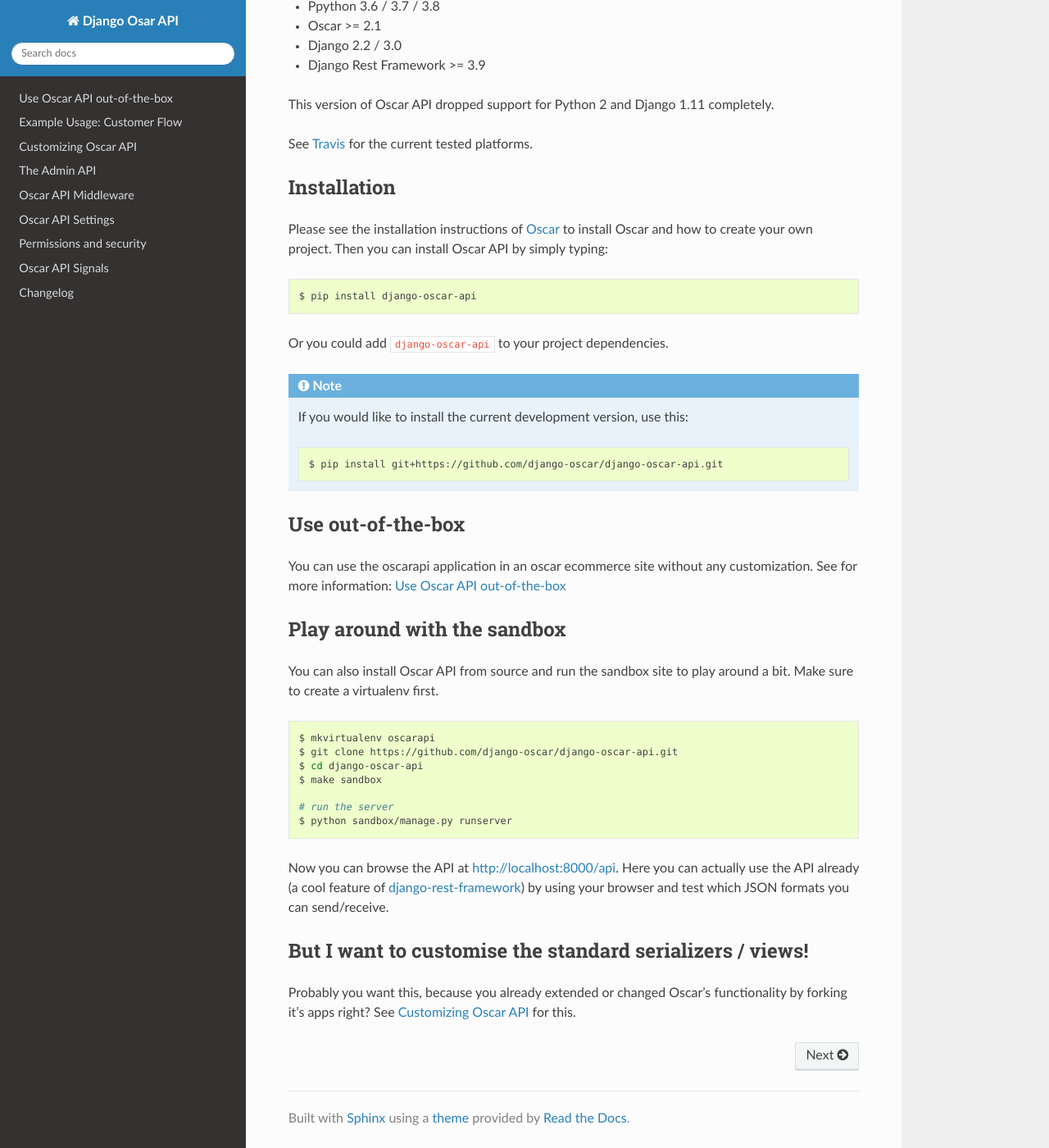
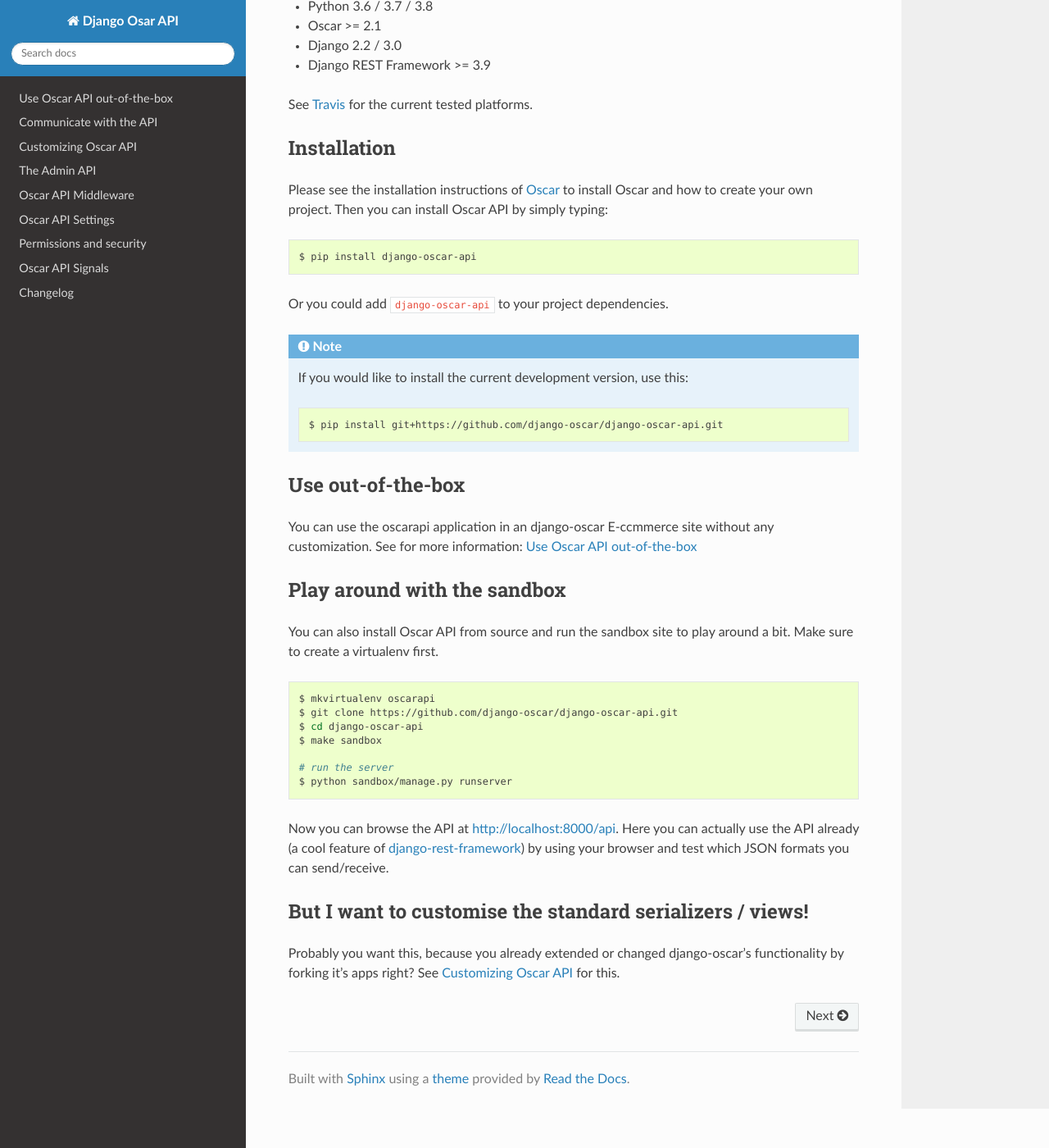
Before and after one commit to django-oscar/django-oscar-api, a Sphinx documentation site: the page built from docs/source/index.rst, in a window 1280 px wide and 1400 px high, scrolled down 316 px. Shown: the whole window at 82% size. Built offline with Sphinx 7.4.7 and the Read the Docs theme 2.0.0, drawn with Linux system fonts in a browser that asks for light colours.

Commit message:
Updated and improved documentation build and fixed some typos

```diff
--- a/docs/source/changelog.rst
+++ b/docs/source/changelog.rst
@@ -75,8 +75,8 @@
  * `#168 <https://github.com/django-oscar/django-oscar-api/pull/168>`_ Serializers consistency improvements (samitnuk)
 
 Features:
- * `#157 <https://github.com/django-oscar/django-oscar-api/pull/157>`_ introduced ``get_api_class`` and ``get_api_classes`` for easier customisation of Oscar API. See the `Updated documentation <https://django-oscar-api.readthedocs.io/en/latest/usage/customizing_oscarapi.html>`_ about this topic.
- * `#158 <https://github.com/django-oscar/django-oscar-api/pull/158>`_ introduced the *Admin API* which makes it possible to manage Oscar entities via the API. Think of Product / Productclass / Category creation and managing. See the `Admin API documentation <https://django-oscar-api.readthedocs.io/en/latest/usage/the_admin_api.html>`_ about this topic.
+ * `#157 <https://github.com/django-oscar/django-oscar-api/pull/157>`_ introduced ``get_api_class`` and ``get_api_classes`` for easier customisation of Oscar API. See the `Updated documentation <https://django-oscar-api.readthedocs.io/en/latest/topics/customizing_oscarapi.html>`_ about this topic.
+ * `#158 <https://github.com/django-oscar/django-oscar-api/pull/158>`_ introduced the *Admin API* which makes it possible to manage Oscar entities via the API. Think of Product / Productclass / Category creation and managing. See the `Admin API documentation <https://django-oscar-api.readthedocs.io/en/latest/topics/the_admin_api.html>`_ about this topic.
 
 Some noticable features and changes of `#158 <https://github.com/django-oscar/django-oscar-api/pull/158>`_:
  * `#126 <https://github.com/django-oscar/django-oscar-api/pull/126>`_ Added a *Category API*
--- a/docs/source/index.rst
+++ b/docs/source/index.rst
@@ -13,12 +13,10 @@
 
 Requirements:
 -------------
-- Ppython 3.6 / 3.7 / 3.8
+- Python 3.6 / 3.7 / 3.8
 - Oscar >= 2.1
 - Django 2.2 / 3.0
-- Django Rest Framework >= 3.9
-
-This version of Oscar API dropped support for Python 2 and Django 1.11 completely.
+- Django REST Framework >= 3.9
 
 See `Travis`_ for the current tested platforms.
 
@@ -51,7 +49,7 @@
 Use out-of-the-box
 ------------------
 
-You can use the oscarapi application in an oscar ecommerce site without any customization. See for more information: :doc:`/usage/outofthebox`
+You can use the oscarapi application in an django-oscar E-ccmmerce site without any customization. See for more information: :doc:`/topics/outofthebox`
 
 
 .. _django-oscar-sandbox:
@@ -76,21 +74,21 @@
 But I want to customise the standard serializers / views!
 ---------------------------------------------------------
 
-Probably you want this, because you already extended or changed Oscar's functionality by forking it's apps right? See :doc:`/usage/customizing_oscarapi` for this.
+Probably you want this, because you already extended or changed django-oscar's functionality by forking it's apps right? See :doc:`/topics/customizing_oscarapi` for this.
 
 
 .. toctree::
    :hidden:
    :maxdepth: 1
 
-   usage/outofthebox
-   usage/communicate_with_the_api
-   usage/customizing_oscarapi
-   usage/the_admin_api
-   usage/middleware
-   usage/settings
-   usage/permissions
-   usage/signals
+   topics/outofthebox
+   topics/communicate_with_the_api
+   topics/customizing_oscarapi
+   topics/the_admin_api
+   topics/middleware
+   topics/settings
+   topics/permissions
+   topics/signals
    changelog.rst
 
 .. Indices and tables
--- a/docs/source/usage/communicate_with_the_api.rst
+++ b/docs/source/topics/communicate_with_the_api.rst
@@ -1,6 +1,6 @@
-============================
-Example Usage: Customer Flow
-============================
+========================
+Communicate with the API
+========================
 When you browse through the API (see also the :ref:`django-oscar-sandbox` section), most of the things are already pretty clear in terms how you can communicate with the API. In the following examples we use the python `requests`_ package to demonstate how the API works.
 
 .. _`requests`: http://docs.python-requests.org/
@@ -432,7 +432,7 @@
       }
 
 .. note::
-    In the checkout view of Oscar, the function ``handle_successful_order`` is called after placing an order. This sends the order confirmation message, flushes your session and sends the ``post_checkout`` signal. The Oscar API checkout view is not calling this method by design. If you would like to send a confirmation message (or other stuff you need to do) after placing an order you can subscribe to the ``oscarapi_post_checkout`` signal, see :doc:`/usage/signals`.
+    In the checkout view of Oscar, the function ``handle_successful_order`` is called after placing an order. This sends the order confirmation message, flushes your session and sends the ``post_checkout`` signal. The Oscar API checkout view is not calling this method by design. If you would like to send a confirmation message (or other stuff you need to do) after placing an order you can subscribe to the ``oscarapi_post_checkout`` signal, see :doc:`/topics/signals`.
 
 .. note::
     An extension on top of django-oscar-api providing a more flexible checkout API with a pluggable payment methods
--- a/docs/source/usage/outofthebox.rst
+++ b/docs/source/topics/outofthebox.rst
@@ -42,4 +42,4 @@
 
 There are some middleware classes shipped with Oscar API which can be useful for your project. For example, we have seen in practice that it can be useful to mix plain Oscar and the API (fill your basket with the API and use plain Oscar views for checkout).
 
-See the :doc:`/usage/middleware` section for more information.
+See the :doc:`/topics/middleware` section for more information.
--- a/docs/source/usage/settings.rst
+++ b/docs/source/topics/settings.rst
@@ -17,8 +17,7 @@
 -----------------------------------
 Default: ``False``
 
-The ``Login`` view (``GET``) and the ``owner`` field in the ``BasketSerializer``and ``CheckoutSerializer`` expose user details, like username and email address. With this setting you can enable/disable this behaviour.
-
+The ``Login`` view (``GET``) and the ``owner`` field in the ``BasketSerializer`` and ``CheckoutSerializer`` expose user details, like username and email address. With this setting you can enable/disable this behaviour.
 
 ``OSCARAPI_ENABLE_REGISTRATION``
 --------------------------------
--- a/docs/source/usage/the_admin_api.rst
+++ b/docs/source/topics/the_admin_api.rst
@@ -12,7 +12,7 @@
 
 To gain access to the *Admin API* you will beed to be a staff user (``IsAdminUser`` in `DRF`_). The ``APIAdminPermission`` (see also :ref:`permissions-label`) is used to grant access to the different models in the *Admin API* and what you can do with them. So if you only have the *view* and *edit permissions* for the ``Product`` model you are only allowed to view and edit products. To delete products you need the *delete* permission as well.
 
-Default this permission is inherited from `DjangoModelPermissions`_ with the addition that it respects the *view* permissions as well. You can customize this as described in :doc:`/usage/customizing_oscarapi`.
+Default this permission is inherited from `DjangoModelPermissions`_ with the addition that it respects the *view* permissions as well. You can customize this as described in :doc:`/topics/customizing_oscarapi`.
 
 .. _`DRF`: https://www.django-rest-framework.org/
 .. _`DjangoModelPermissions`: https://www.django-rest-framework.org/api-guide/permissions/#djangomodelpermissions
```
Also changed, not shown: other parts of docs/source/topics/settings.rst (+1 -0 lines), docs/source/topics/customizing_oscarapi.rst (renamed from docs/source/usage/customizing_oscarapi.rst), docs/source/topics/middleware.rst (renamed from docs/source/usage/middleware.rst), docs/source/topics/permissions.rst (renamed from docs/source/usage/permissions.rst), docs/source/topics/signals.rst (renamed from docs/source/usage/signals.rst).
